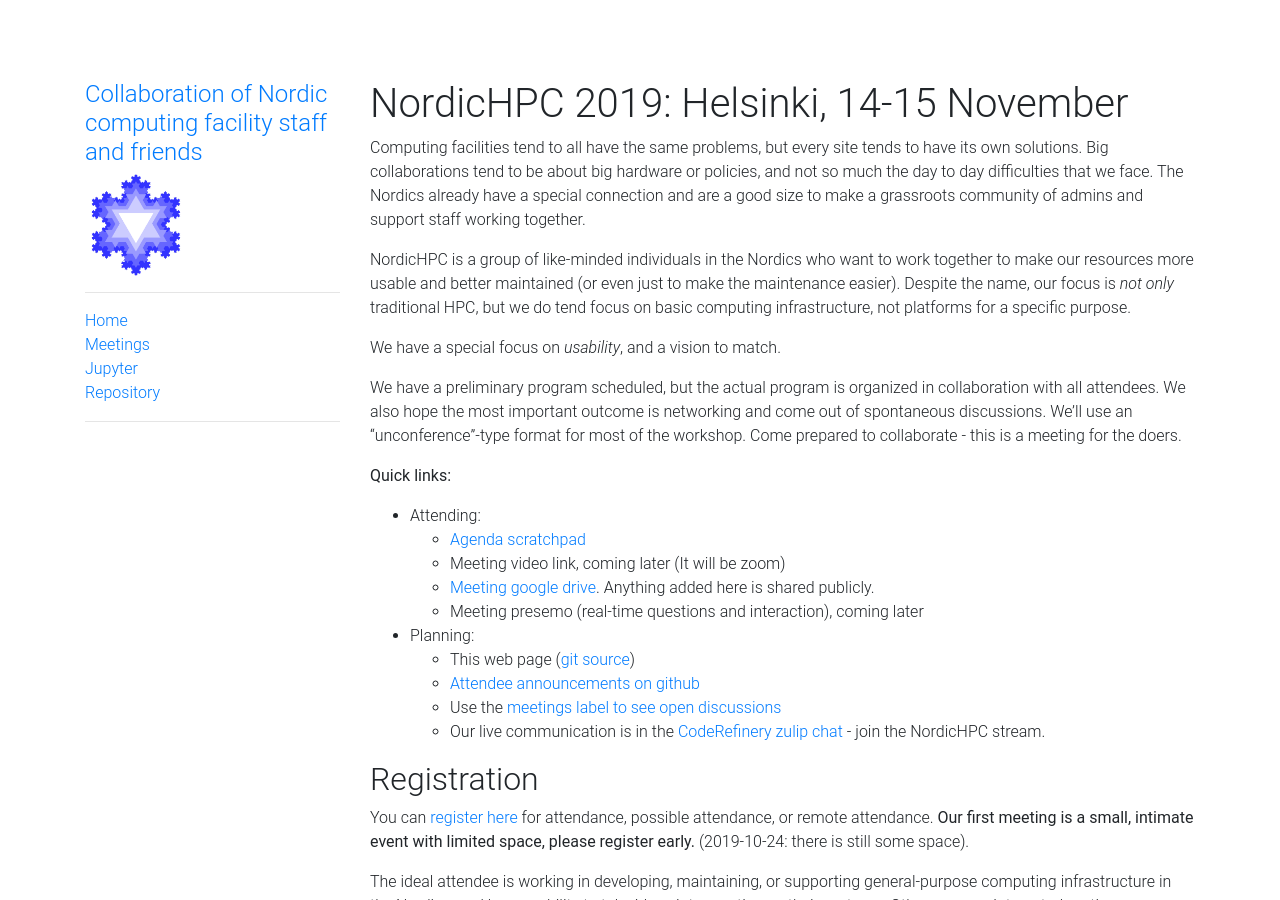
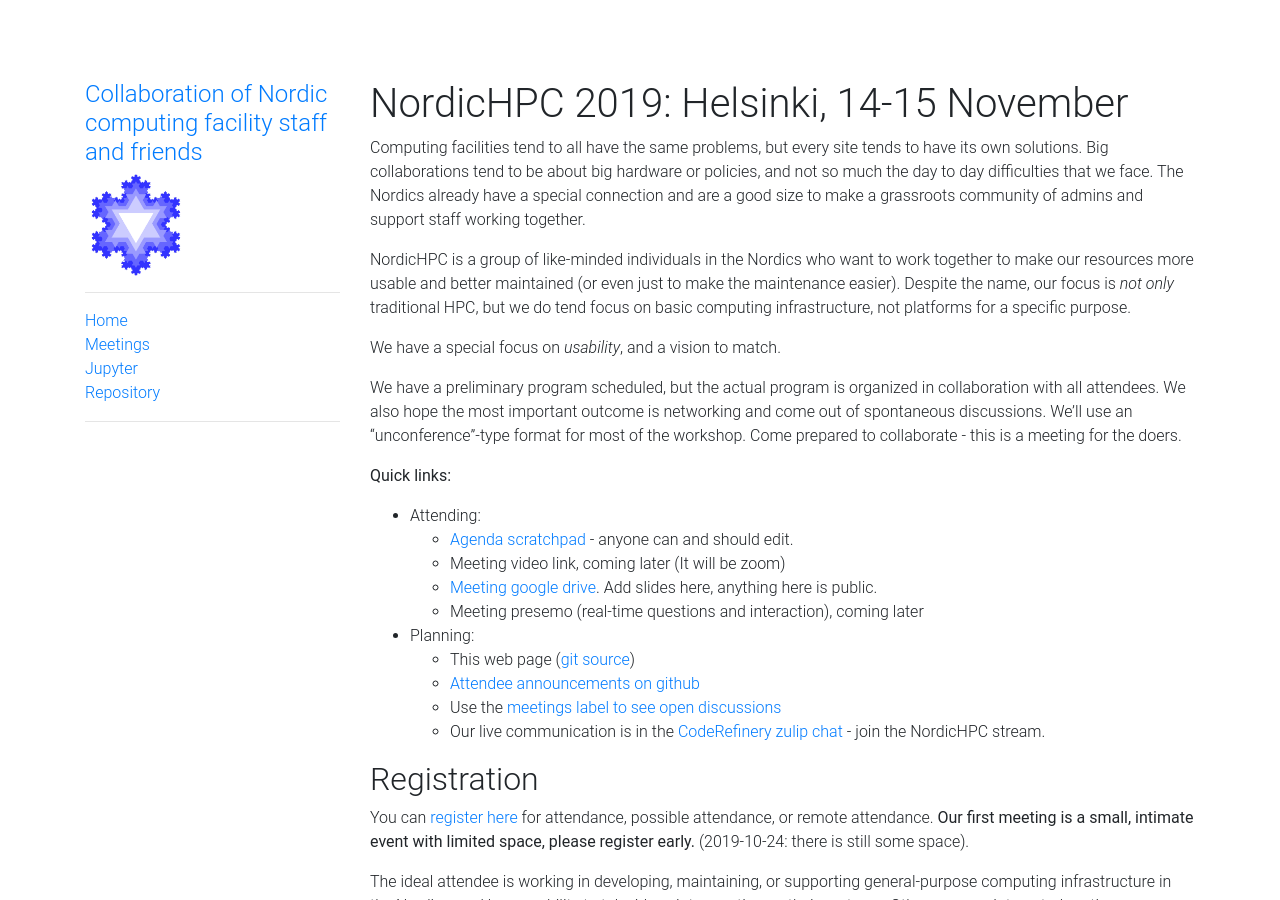
Before and after one commit to NordicHPC/nordichpc.github.io, a Jekyll site: the page built from 2019-11-14-helsinki.md, in a window 1280 px wide and 900 px high. Built offline with Jekyll 4.4.1, drawn with Linux system fonts in a browser that asks for light colours; nearby versions of some CDN libraries; comment, search, counter and statistics services are not loaded.

Commit message:
Clarify about attendee resources

```diff
--- a/2019-11-14-helsinki.md
+++ b/2019-11-14-helsinki.md
@@ -31,9 +31,10 @@ doers.
 **Quick links:**
 
 * Attending:
-  * [Agenda scratchpad](https://hackmd.io/uCFgSqABSBKP1PGKLxjLKQ?both)
+  * [Agenda scratchpad](https://hackmd.io/uCFgSqABSBKP1PGKLxjLKQ?both) - anyone can and should edit.
   * Meeting video link, coming later (It will be zoom)
-  * [Meeting google drive](https://drive.google.com/drive/u/0/folders/1f6PwK_ihXoKRbQdyAQ2Kwh7z3h7UuxRh).  Anything added here is shared publicly.
+  * [Meeting google drive](https://drive.google.com/drive/u/0/folders/1f6PwK_ihXoKRbQdyAQ2Kwh7z3h7UuxRh).
+    Add slides here, anything here is public.
   * Meeting presemo (real-time questions and interaction), coming later
 * Planning:
   * This web page ([git
```
